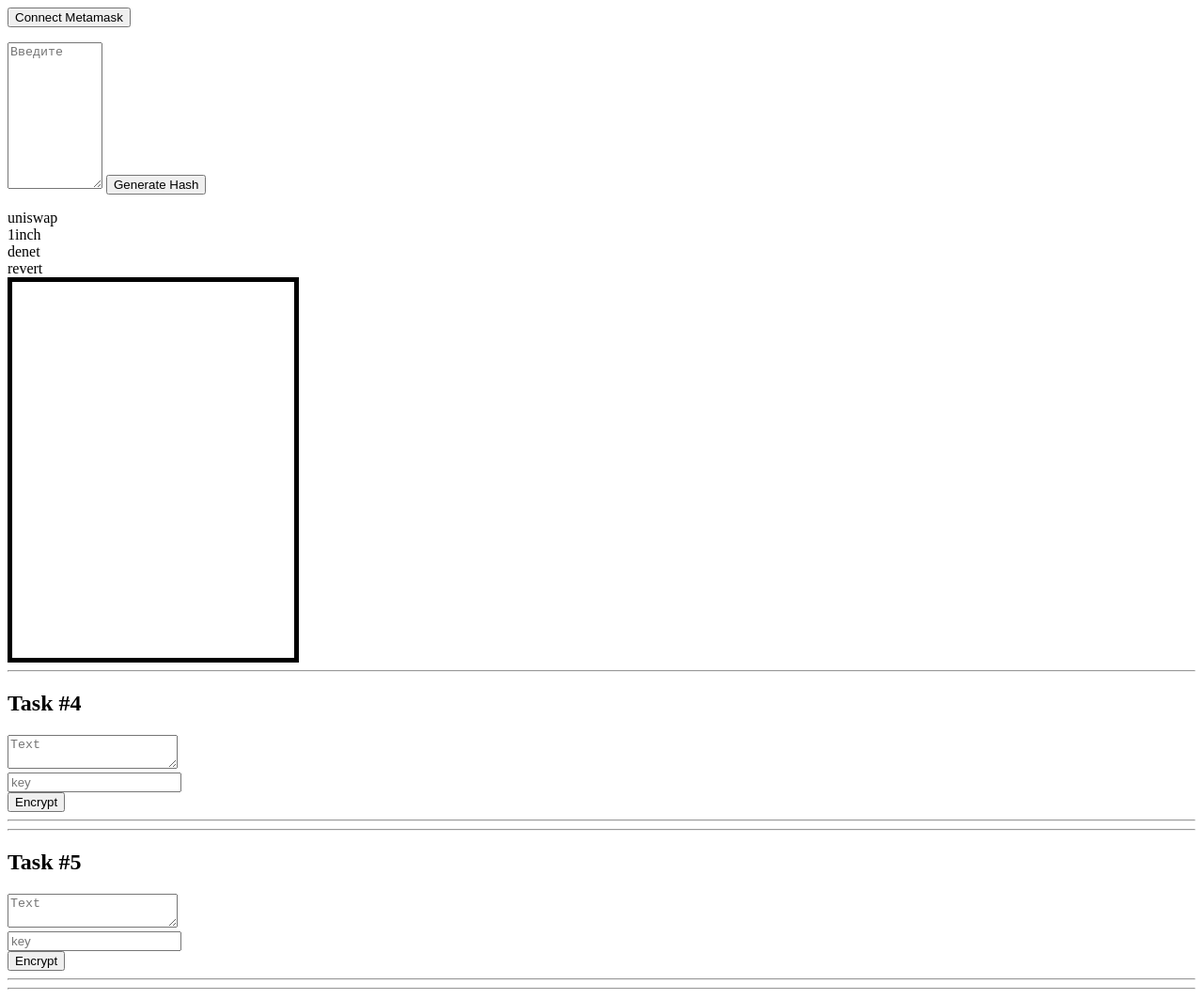
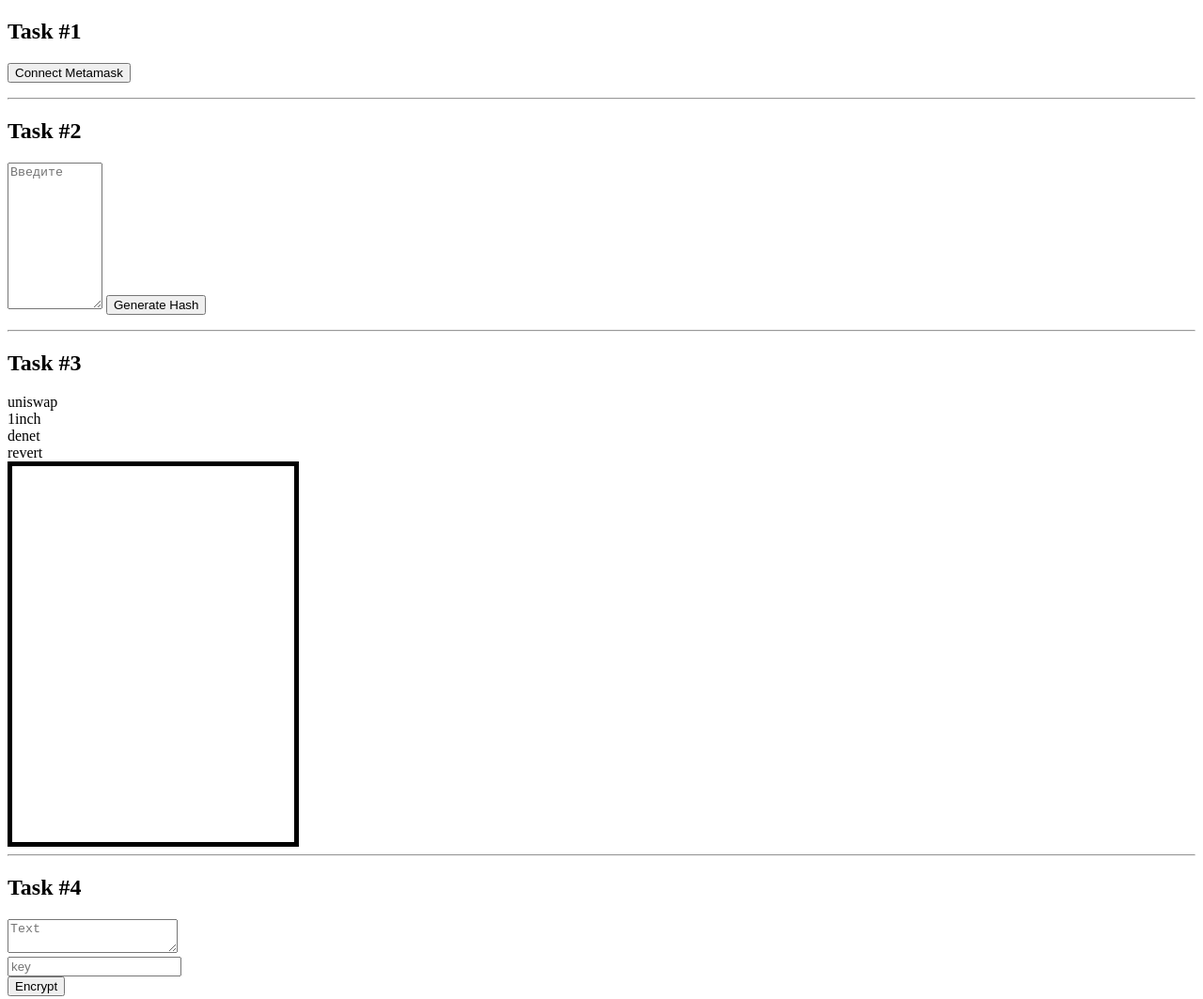
Before and after one commit to karimch21/Test, a plain HTML site: page index.html in a window 1280 px wide. Shown: the top 1063 px of the page at 94% size. Drawn offline with nearby package versions, Linux system fonts and the light colour scheme.

Commit message:
clear markdown

```diff
--- a/index.html
+++ b/index.html
@@ -9,18 +9,26 @@
 </head>
 
 <body>
+    <section>
+        <h2>Task #1</h2>
         <button id="connectButton">Connect Metamask</button>
         <p id="accountAddress"></p>
+        <hr>
+    </section>
+    <section>
+        <h2>Task #2</h2>
         <textarea id="shaText" rows="10" cols="10" placeholder="Введите"></textarea>
-
         <button id="generateHashButton">Generate Hash</button>
         <p id="output"></p>
-
+        <hr>
+    </section>
+    <section>
+        <h2>Task #3</h2>
         <div class="apps apps-panel"></div>
         <iframe src="" frameborder="0"></iframe>
-
+        <hr>
+    </section>
     <section>
-        <hr>
         <h2>Task #4</h2>
         <textarea name="" id="" class="aes-input" placeholder="Text" value="Hello, World!"></textarea>
         <div>
@@ -34,7 +42,6 @@
     </section>
 
     <section>
-        <hr>
         <h2>Task #5</h2>
         <textarea name="" id="" class="aes-input-decrypt" placeholder="Text" value="Hello, World!"></textarea>
         <div>
@@ -48,7 +55,6 @@
     </section>
 
     <section>
-        <hr>
         <h2>Task #6</h2>
         <button class="load-panel-btn">Load panel</button>
     </section>
```
Lines whose indentation alone changed are shown as unchanged.
